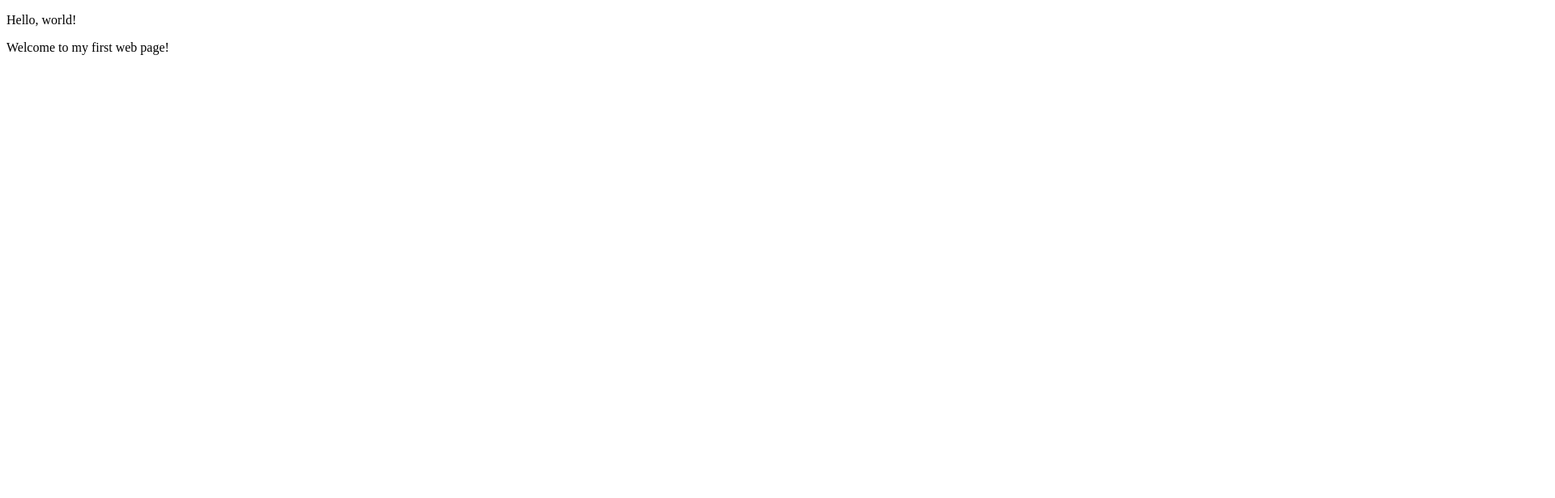
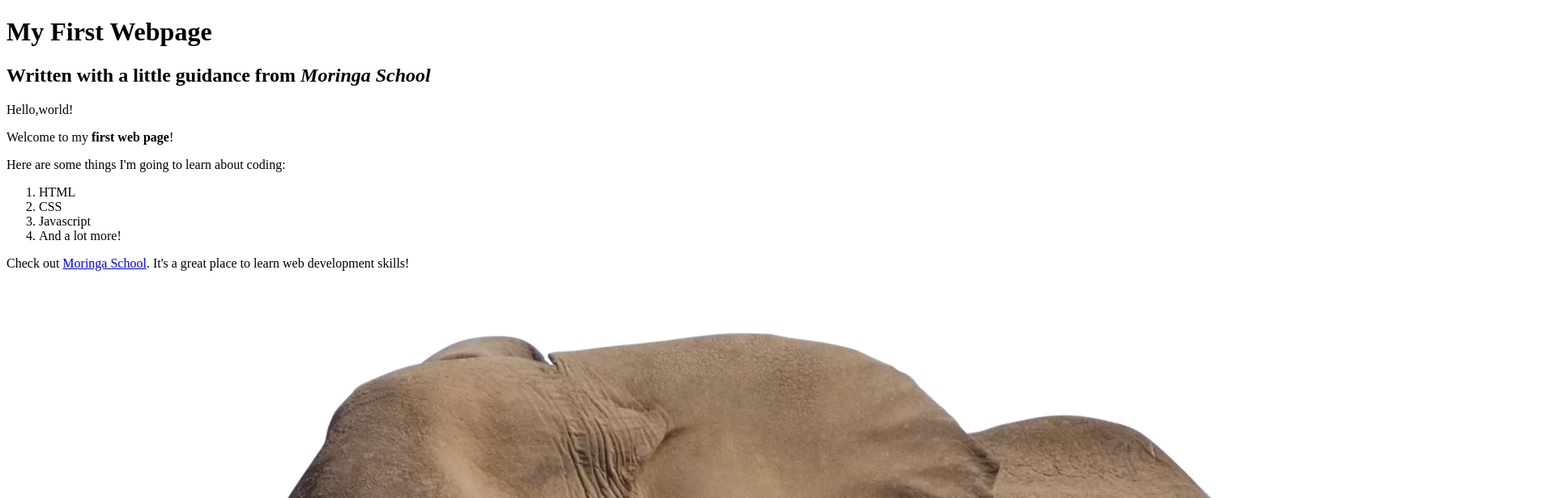
Before and after one commit to Dcolonel6/my_favourite_site, a plain HTML site: page my-first-webpage.html in a window 1280 px wide. Shown: the top 616 px of the page at 81% size, 1920 px wide, since content can reach past the window. Drawn offline with Linux system fonts and the light colour scheme.

Commit message:
added images links emphasis

```diff
--- a/my-first-webpage.html
+++ b/my-first-webpage.html
@@ -4,7 +4,33 @@
     <title>My first webpage!</title>
   </head>
   <body>
-    <p>Hello, world!</p>
-    <p>Welcome to my first web page!</p>
+    <h1>
+    	<strong>
+    		My First Webpage
+    	</strong>
+	</h1>
+	<h2>
+		Written with a little guidance from
+		<em>Moringa School</em>
+	</h2>
+	<p>
+    	Hello,world!
+    </p>
+    <p>
+    	Welcome to my <strong>first web page</strong>!
+    </p>
+    <p>Here are some things I'm going to learn about coding:</p>
+    <ol>
+    	<li>HTML</li>
+    	<li>CSS</li>
+    	<li>Javascript</li>
+    	<li>And a lot more!</li>
+    </ol>
+    <p>
+    	Check out
+    	<a href="http://moringaschool.com/">Moringa School</a>.
+    	It's a great place to learn web development skills!
+    </p>
+    <img src="images/elephant.webp" alt="A photo of an elephant">
   </body>
 </html>
```
Also changed, not shown: images/elephant.webp (added).
